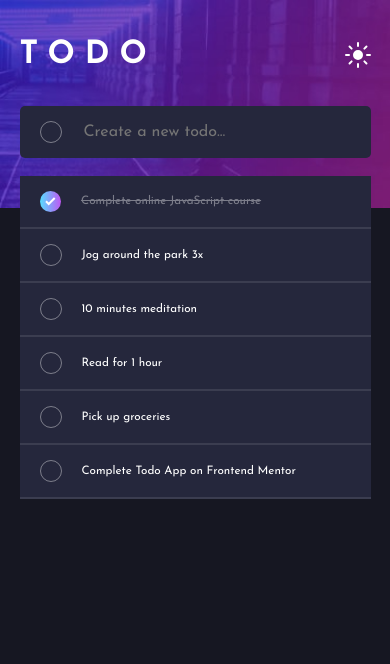
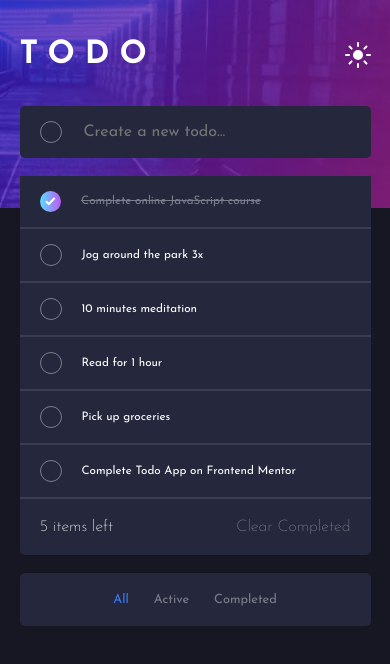
Before and after one commit to Lucifer8537/todoapp, an Angular app: page / in a window 390 px wide. Shown: the top 664 px of the page. Built offline with nearby package versions, Linux system fonts and the light colour scheme.

Commit message:
Completed mobile view

```diff
--- a/src/app/app.component.css
+++ b/src/app/app.component.css
@@ -222,9 +222,24 @@
 @media (max-width: 678px) {
   .dark-mode {
     background-image: url("../assets/bg-mobile-dark.jpg");
+    .filter {
+      background-color: hsl(235, 24%, 19%);
+      color: white;
+    }
   }
   .light-mode {
     background-image: url("../assets/bg-mobile-light.jpg");
+    .filter {
+      background-color: hsl(0, 0%, 98%);
+      color: black;
+    }
+  }
+  .filter {
+    padding: 20px;
+    font-size: 80%;
+    justify-content: center;
+    margin-top: 5%;
+    border-radius: 5px;
   }
   .container {
     padding: 10% 5%;
--- a/src/app/app.component.html
+++ b/src/app/app.component.html
@@ -80,10 +80,10 @@
           </div>
         </ng-container>
       </div>
-      <!-- <div class="footer-container">
+      <div class="footer-container">
         <div class="items-left">{{ itemLeft }} items left</div>
         <div class="filter-container">
-          <div class="filter">
+          <div class="filter" *ngIf="!isMobileView">
             <ng-container *ngFor="let f of filter">
               <span
                 class="filter-item"
@@ -95,7 +95,17 @@
           </div>
           <div class="clear" (click)="onClickClear()">Clear Completed</div>
         </div>
-      </div> -->
+      </div>
+    </div>
+    <div class="filter" *ngIf="isMobileView">
+      <ng-container *ngFor="let f of filter">
+        <span
+          class="filter-item"
+          [class.checked]="f.checked"
+          (click)="onClickFilter(f.task)"
+          >{{ f.task }}</span
+        >
+      </ng-container>
     </div>
   </div>
 </div>
--- a/src/app/app.component.ts
+++ b/src/app/app.component.ts
@@ -3,7 +3,7 @@ import {
   CdkDragStart,
   moveItemInArray,
 } from '@angular/cdk/drag-drop';
-import { Component, OnInit } from '@angular/core';
+import { Component, HostListener, OnInit } from '@angular/core';
 
 interface filterConfig {
   checked: boolean;
@@ -38,7 +38,19 @@ export class AppComponent implements OnInit {
   isActive = true;
   isComplete = true;
   isDragging = false;
+  isMobileView!: boolean;
+  @HostListener('window:resize', ['$event'])
+  onResize() {
+    console.log('innerWidth : ', window.innerWidth);
+    console.log('outerwidth : ', window.outerWidth);
+    if (window.innerWidth < 678 || window.outerWidth < 678) {
+      this.isMobileView = true;
+    } else {
+      this.isMobileView = false;
+    }
+  }
   ngOnInit(): void {
+    this.onResize();
     this.completedTask = ['Complete online JavaScript course'];
     this.activeTask = [
       'Jog around the park 3x',
```
